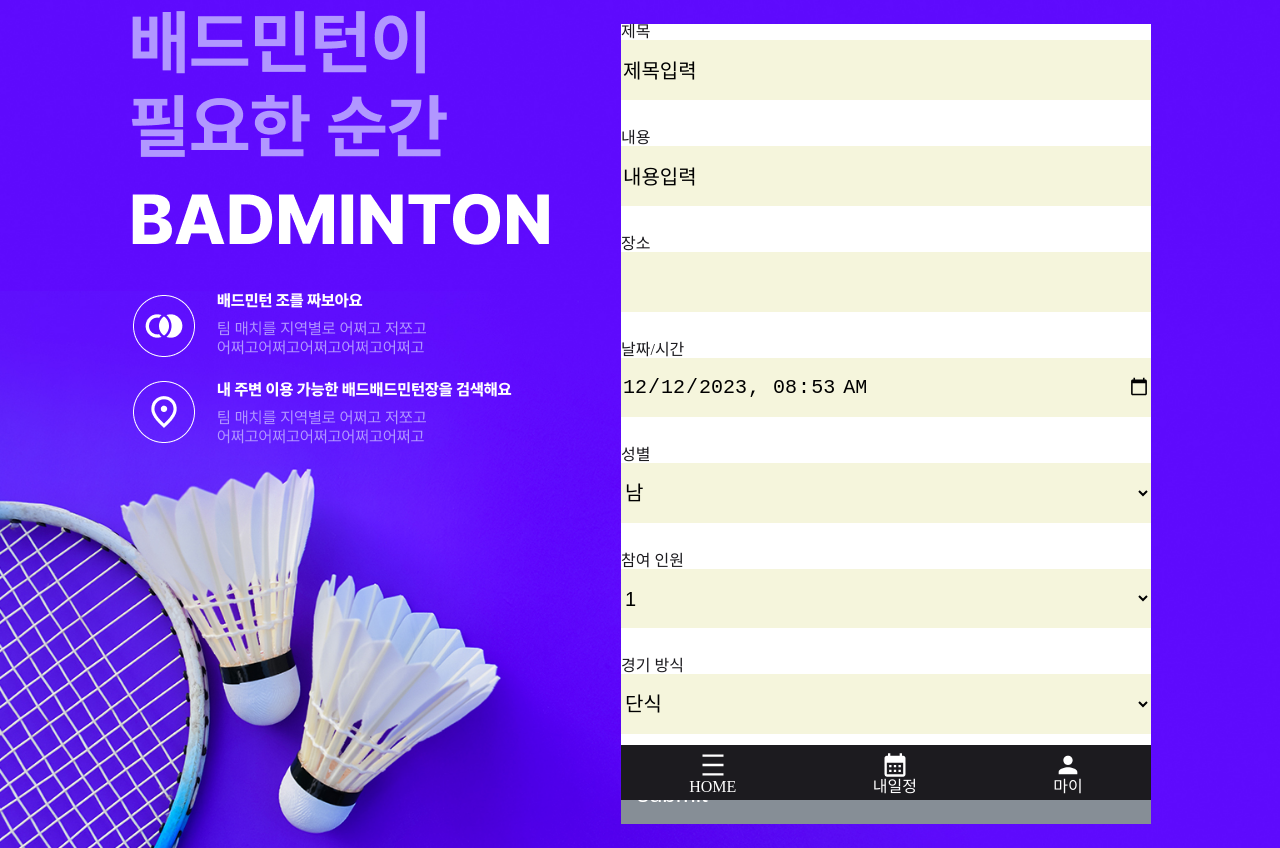
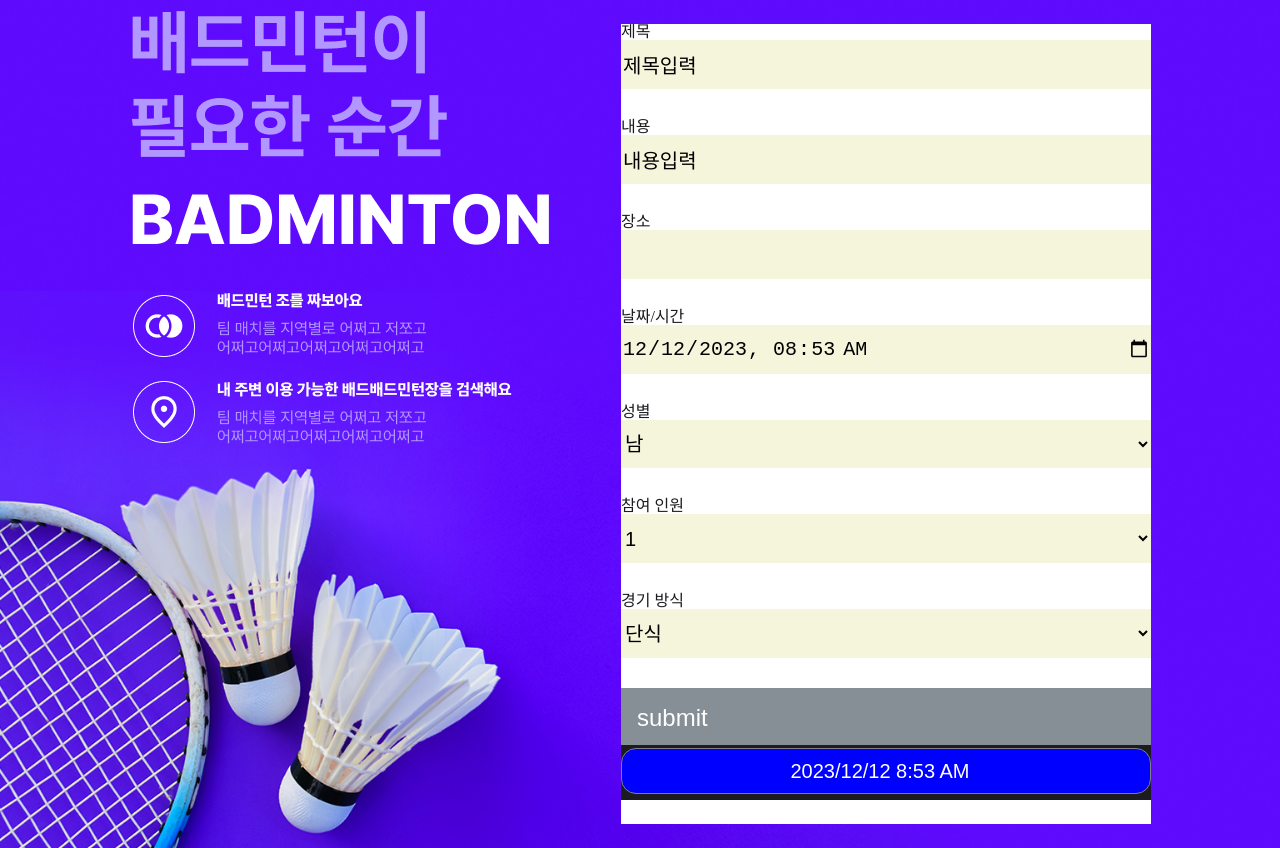
Before and after one commit to zziimm/teamstrong1000, a React (Create React App) app: page /postInsert in a window 1280 px wide. Built offline with nearby package versions, Linux system fonts and the light colour scheme.

Commit message:
datePicker 사용

```diff
--- a/package.json
+++ b/package.json
@@ -10,8 +10,10 @@
     "@testing-library/user-event": "^13.5.0",
     "axios": "^1.6.0",
     "bootstrap": "^5.3.2",
+    "date-fns": "^2.30.0",
     "react": "^18.2.0",
     "react-bootstrap": "^2.9.1",
+    "react-datepicker": "^4.21.0",
     "react-dom": "^18.2.0",
     "react-icon": "^1.0.0",
     "react-icons": "^4.11.0",
@@ -47,5 +49,8 @@
       "last 1 firefox version",
       "last 1 safari version"
     ]
+  },
+  "devDependencies": {
+    "@types/react-datepicker": "^4.19.2"
   }
 }
--- a/src/components/PostInsert.js
+++ b/src/components/PostInsert.js
@@ -3,7 +3,9 @@ import { useDispatch, useSelector } from 'react-redux';
 import styled from 'styled-components';
 import { selectUserList } from '../features/useinfo/userInfoSlice';
 import { getAllInsert } from '../features/postListSlice/postListInsertSlice';
-
+import DatePicker from 'react-datepicker';
+import "react-datepicker/dist/react-datepicker.css";
+import { getDate } from 'date-fns';
 const PostInsertWrapper = styled.div`
   background-color: #fff;
   width: 530px;
@@ -12,13 +14,46 @@ const PostInsertWrapper = styled.div`
   flex-flow: column;
 
   input, select {
-    height: 70px;
+    height: 55px;
     background-color: beige;
     margin-bottom: 30px;
     border: none;
     font-size: 20px;
   }
+
+
+  .datePicker {   // 라이브러리 css
+  display: flex;
+  align-items: center;
+  border: 1px solid GRAY;
+  border-radius: 15px;
+  background-color: blue;
+  box-sizing: border-box;
+  width: 100%;
+  height: 46px;
+  color: WHITE;
+  text-align: center;
+  padding-right: 14px;
+  outline: none;
+
+  &:focus {
+    border: 2px solid ORANGE;
+  }
+}
+  .calenderWrapper {
+  background-color: orange;
+}
+.react-datepicker__time-list-item {
+  color: orange;
+
+  &:hover {
+    color: purple;
+    background-color: aqua;
+  }
+}
 `;
+
+
 const inputStyle = styled.div`
   display: flex;
 `;
@@ -46,6 +81,7 @@ function PostInsert(props) {
   const [gender, setGender] = useState('남')
   const [joinPersonnel, setJoinPersonnel] = useState('1')
   const [game, setGame] = useState('단식')
+  const [selectedDate, setSelectedDate] = useState(new Date());
 
   const dispatch = useDispatch()
 
@@ -56,7 +92,6 @@ function PostInsert(props) {
   const genderChange = (e) => setGender(e.target.value)
   const joinPersonnelChange = (e) => setJoinPersonnel(e.target.value)
   const gameChange = (e) => setGame(e.target.value)
-
 
   return (
     <PostInsertWrapper>
@@ -135,6 +170,22 @@ function PostInsert(props) {
           game:game
         }))}}
       >submit</StyledButton>
+
+                  <DatePicker
+                  className='datePicker'
+                  calendarClassName='calenderWrapper'
+                  dayClassName={(d) => (d.getDate() === !selectedDate.getDate() ? '.selectedDay' : '.unselectedDay')}
+                  dateFormat="yyyy/MM/dd h:mm aa" // 날짜 형태
+                  showTimeSelect // 시간 나오게 하기
+                  timeFormat="HH:mm" //시간 포맷
+                  timeIntervals={30} // 15분 단위로 선택 가능한 box가 나옴
+                  timeCaption="time"
+                  shouldCloseOnSelect // 날짜를 선택하면 datepicker가 자동으로 닫힘
+                  minDate={new Date()} // minDate 이전 날짜 선택 불가
+                  maxDate={new Date('2050-01-01')} // maxDate 이후 날짜 선택 불가
+                  selected={selectedDate}
+                  onChange={(date) => setSelectedDate(date)}
+                  />
     </PostInsertWrapper>
   );
 }
```
Also changed, not shown: 1 other file (tests, documents, lock files or other folders).
